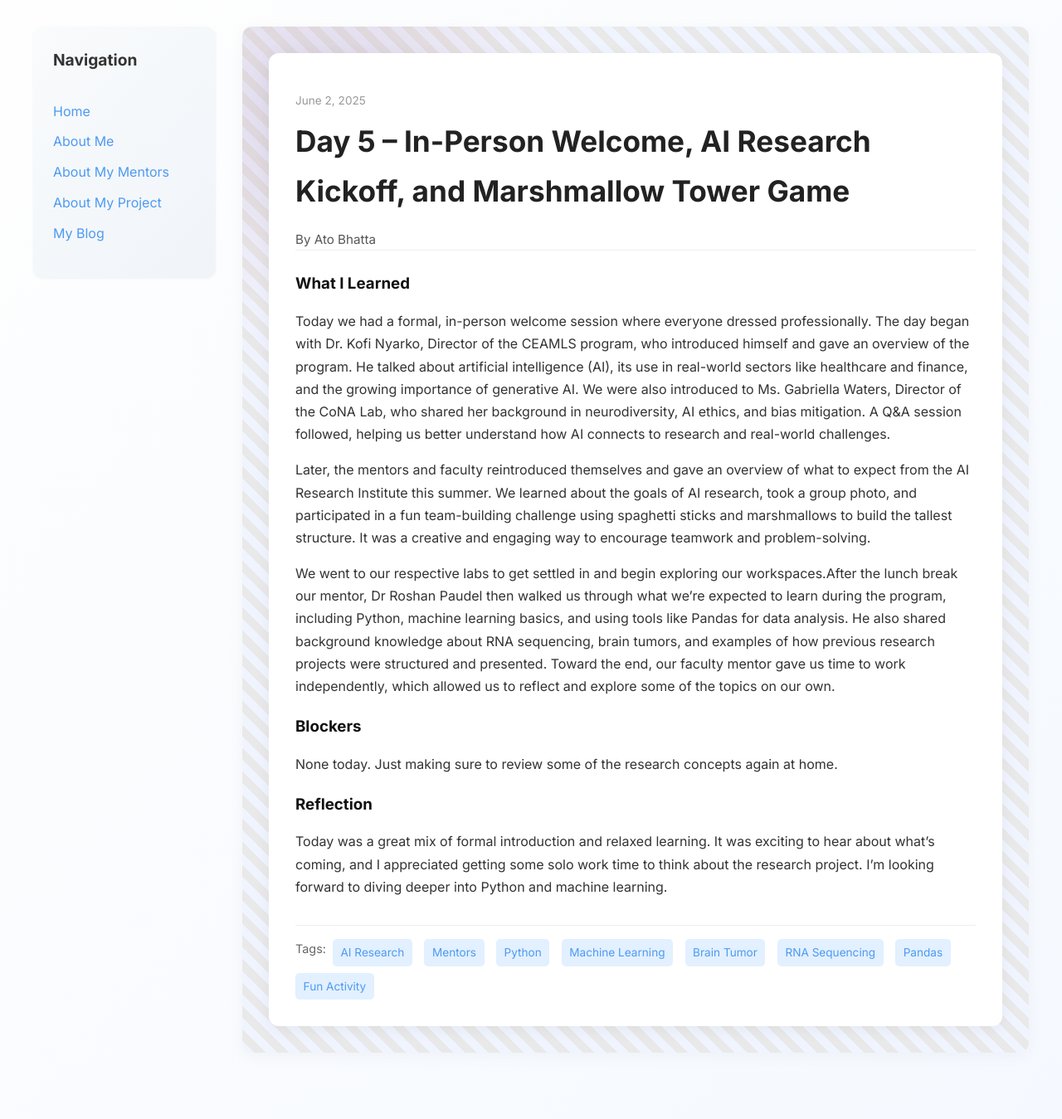
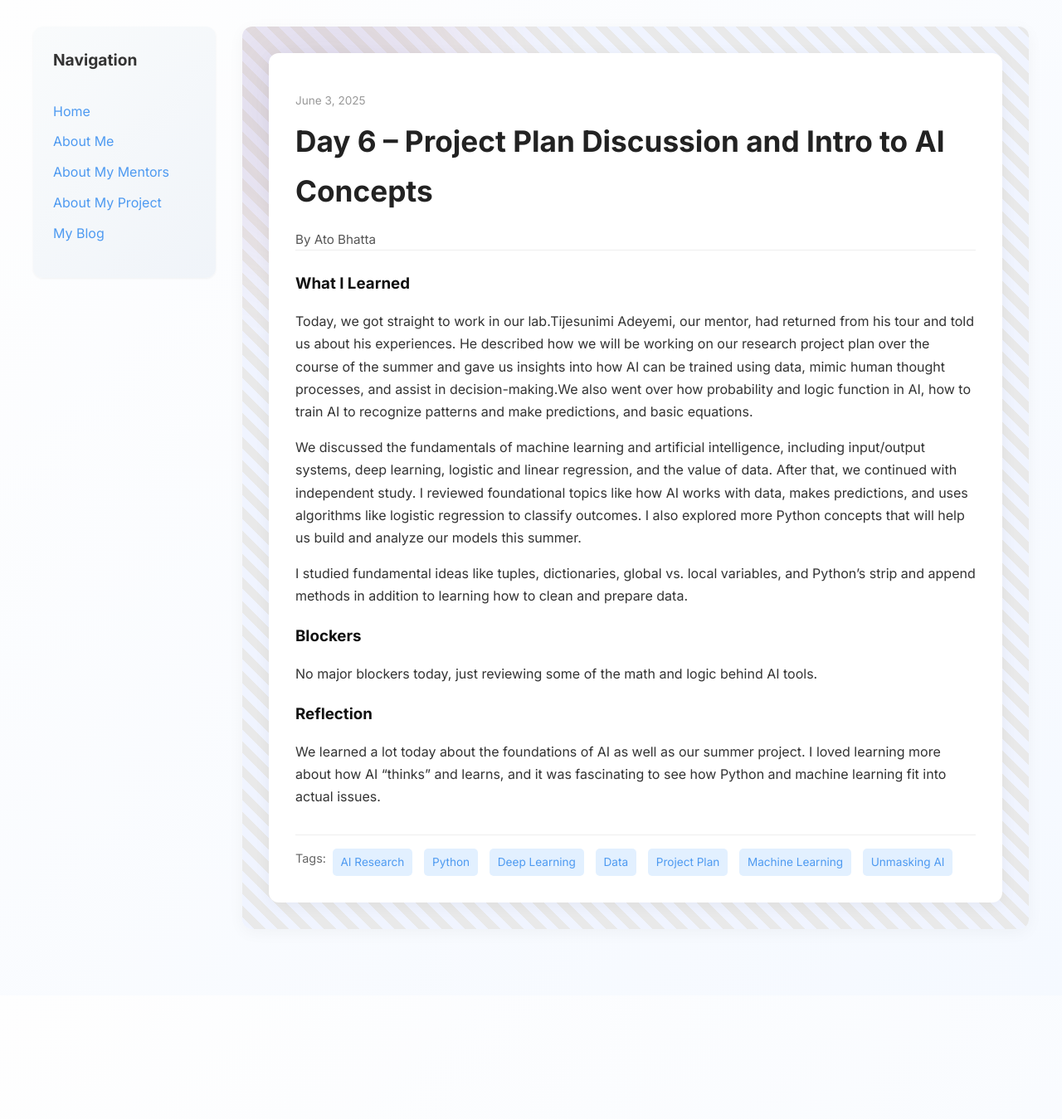
Before and after one commit to Ato-2025/Ato-2025.github.io, a Jekyll site: the page built from _posts/2025-06-02-day5.md, in a window 1280 px wide. Shown: the whole page at 83% size. Built offline with Jekyll 4.4.1, drawn with Linux system fonts in a browser that asks for light colours; after the commit the page ends 1200 px from its top, so only the background shows below that.

Commit message:
Update 2025-06-02-day5.md

```diff
--- a/_posts/2025-06-02-day5.md
+++ b/_posts/2025-06-02-day5.md
@@ -1,20 +1,22 @@
 ---
 layout: post
-title: "Day 5 – In-Person Welcome, AI Research Kickoff, and Marshmallow Tower Game"
-date: 2025-06-02
+title: "Day 6 – Project Plan Discussion and Intro to AI Concepts"
+date: 2025-06-03
 author: Ato Bhatta
-permalink: /day5.html
-tags: ["AI Research", "Mentors", "Python", "Machine Learning", "Brain Tumor", "RNA Sequencing", "Pandas", "Fun Activity"]
+permalink: /day6.html
+tags: ["AI Research", "Python", "Deep Learning", "Data", "Project Plan", "Machine Learning", "Unmasking AI"]
 what_i_learned: |
-  Today we had a formal, in-person welcome session where everyone dressed professionally. The day began with Dr. Kofi Nyarko, Director of the CEAMLS program, who introduced himself and gave an overview of the program. He talked about artificial intelligence (AI), its use in real-world sectors like healthcare and finance, and the growing importance of generative AI. We were also introduced to Ms. Gabriella Waters, Director of the CoNA Lab, who shared her background in neurodiversity, AI ethics, and bias mitigation. A Q&A session followed, helping us better understand how AI connects to research and real-world challenges.
 
-  Later, the mentors and faculty reintroduced themselves and gave an overview of what to expect from the AI Research Institute this summer. We learned about the goals of AI research, took a group photo, and participated in a fun team-building challenge using spaghetti sticks and marshmallows to build the tallest structure. It was a creative and engaging way to encourage teamwork and problem-solving.
+  Today, we got straight to work in our lab.Tijesunimi Adeyemi, our mentor, had returned from his tour and told us about his experiences. He described how we will be working on our research project plan over the course of the summer and gave us insights into how AI can be trained using data, mimic human thought processes, and assist in decision-making.We also went over how probability and logic function in AI, how to train AI to recognize patterns and make predictions, and basic equations.
 
-  We went to our respective labs to get settled in and begin exploring our workspaces.After the lunch break our mentor, Dr Roshan Paudel then walked us through what we’re expected to learn during the program, including Python, machine learning basics, and using tools like Pandas for data analysis. He also shared background knowledge about RNA sequencing, brain tumors, and examples of how previous research projects were structured and presented. Toward the end, our faculty mentor gave us time to work independently, which allowed us to reflect and explore some of the topics on our own.
+  We discussed the fundamentals of machine learning and artificial intelligence, including input/output systems, deep learning, logistic and linear regression, and the value of data.
+   After that, we continued with independent study. I reviewed foundational topics like how AI works with data, makes predictions, and uses algorithms like logistic regression to classify outcomes. I also explored more Python concepts that will help us build and analyze our models this summer.
+
+   I studied fundamental ideas like tuples, dictionaries, global vs. local variables, and Python's strip and append methods in addition to learning how to clean and prepare data.
 
 blockers: |
-  None today. Just making sure to review some of the research concepts again at home.
+  No major blockers today, just reviewing some of the math and logic behind AI tools.
 
 reflection: |
-  Today was a great mix of formal introduction and relaxed learning. It was exciting to hear about what’s coming, and I appreciated getting some solo work time to think about the research project. I'm looking forward to diving deeper into Python and machine learning.
+  We learned a lot today about the foundations of AI as well as our summer project. I loved learning more about how AI "thinks" and learns, and it was fascinating to see how Python and machine learning fit into actual issues.
 ---
```
